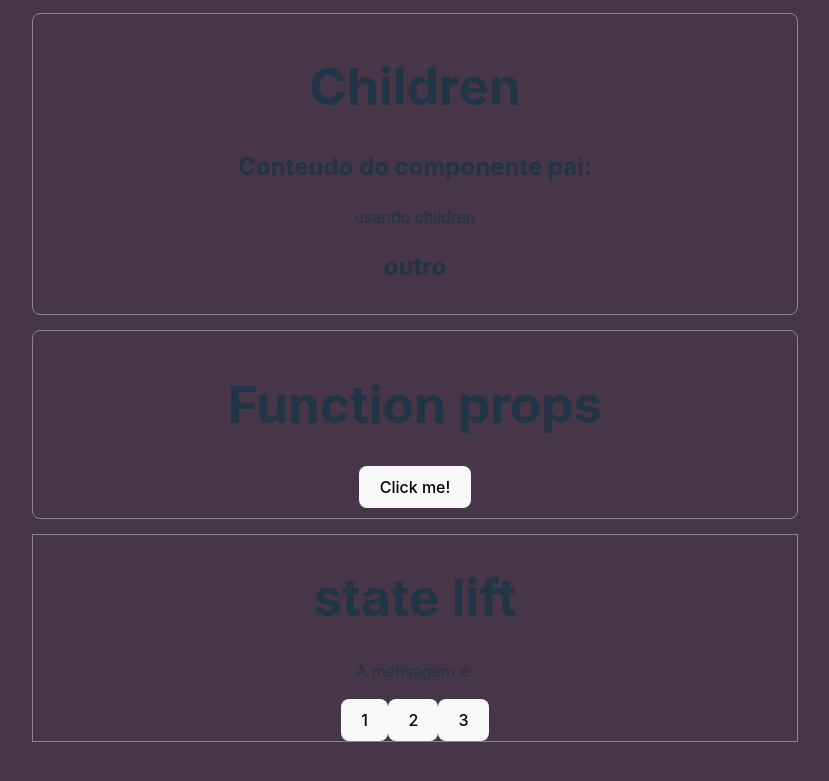
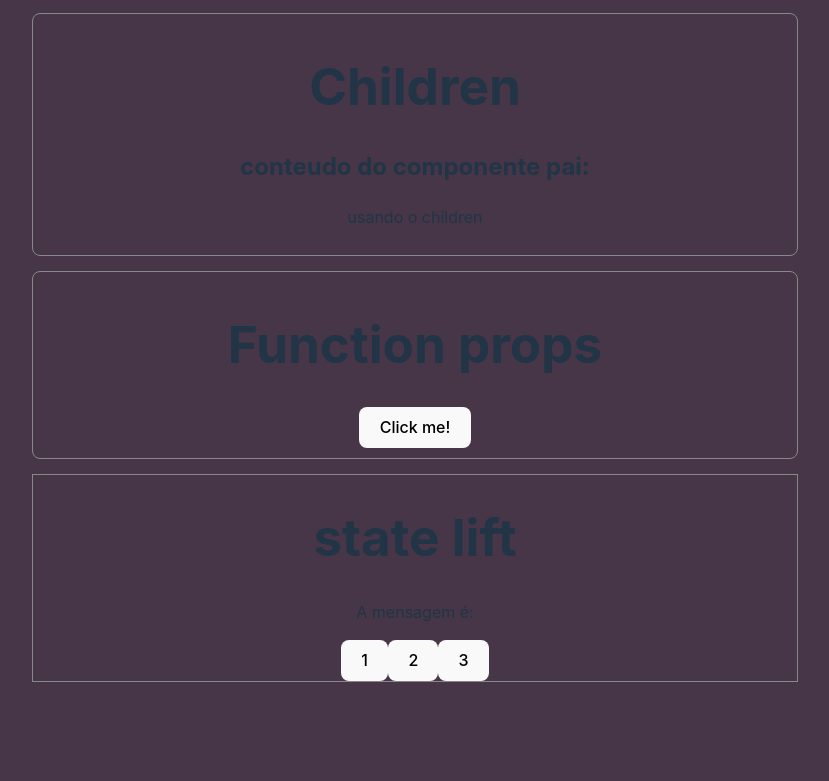
Before and after one commit to PedroSampaio11/aulas_react, a React (Vite) app in the folder 3_Avançando/avançando/: page / in a window 1280 px wide. Shown: the part 3418-4199 px from the top of the page, without its empty margins (235-1064 px from the left). Built offline with nearby package versions, Linux system fonts and the light colour scheme.

Commit message:
"Updated App.jsx, Children.jsx, and FunctionProps.jsx: changed console log to alert, updated text in JSX elements, removed unused props and PropTypes, and reformatted code."

```diff
--- a/3_Avançando/avançando/src/App.jsx
+++ b/3_Avançando/avançando/src/App.jsx
@@ -35,7 +35,7 @@ function App() {// renderizaçao de lista de carros
   ];
   //  -------   //
   function showMessage() {
-    console.log("FOI");
+    alert("Obrigado");
   }
   //  -------   //
   const [message, setMessage] = useState("");
@@ -161,7 +161,7 @@ function App() {// renderizaçao de lista de carros
       >
         <h1 style={{ textAlign: "center" }}> Children </h1>
         <Container>
-          <p>usando children</p>
+          <p>usando o children</p>
         </Container>
       </div>
       <div
--- a/3_Avançando/avançando/src/components/Children.jsx
+++ b/3_Avançando/avançando/src/components/Children.jsx
@@ -1,17 +1,12 @@
-import PropTypes from "prop-types";
-const Container = ({children, childreen}) => {
+import React from 'react'
+
+const Container = ({children}) => {
   return (
     <>
-      <h2>Conteudo do componente pai: </h2>
+      <h2>conteudo do componente pai:</h2>
       {children}
-      <h2>outro</h2>
-      {childreen}
     </>
   )
 }
 
-Container.propTypes = {
-  children: PropTypes.string.isRequired,
-  childreen: PropTypes.string.isRequired,
-};
-export default Container
+export default Container;
```
Also changed, not shown: 3_Avançando/avançando/src/components/FunctionProps.jsx (+1 -7 lines).
